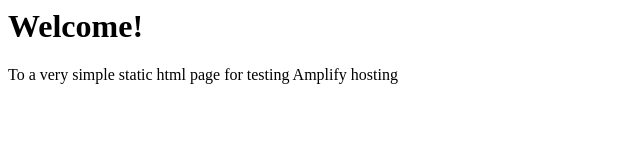
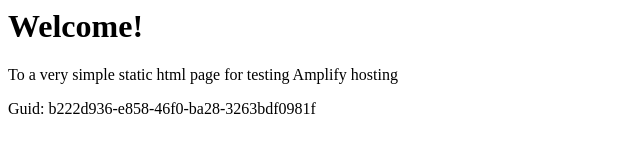
Before and after one commit to aws-aemilia-pdx/Github-PR-Commit-Integration-Test-DoNotTouch-v1-prod-us-west-2, a website: page src/index.html in a window 1280 px wide. Shown: the whole page, without its empty margins (0-640 px from the left). Drawn offline with Linux system fonts and the light colour scheme.

Commit message:
commit from integ tests

```diff
--- a/src/index.html
+++ b/src/index.html
@@ -1,3 +1,5 @@
+
+
 <html lang="en">
 
 <head>
@@ -10,6 +12,6 @@
 <body>
     <h1>Welcome!</h1>
     <p>To a very simple static html page for testing Amplify hosting</p>
-</body>
+    <p>Guid: b222d936-e858-46f0-ba28-3263bdf0981f</p></body>
 
 </html>
```
